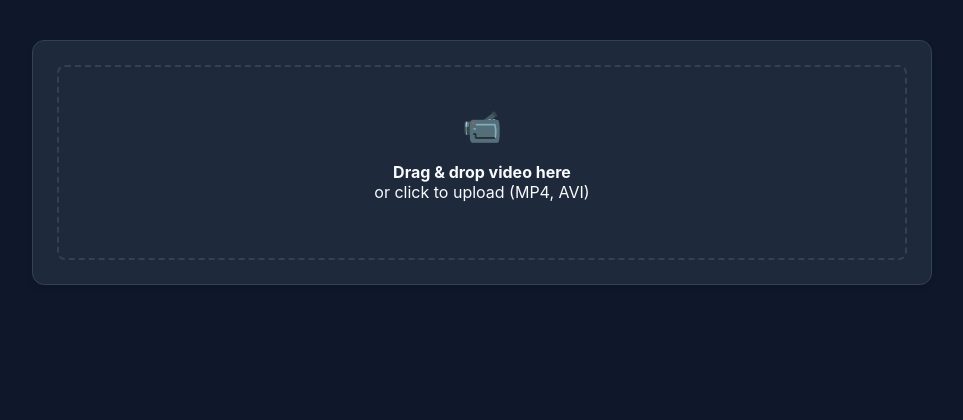
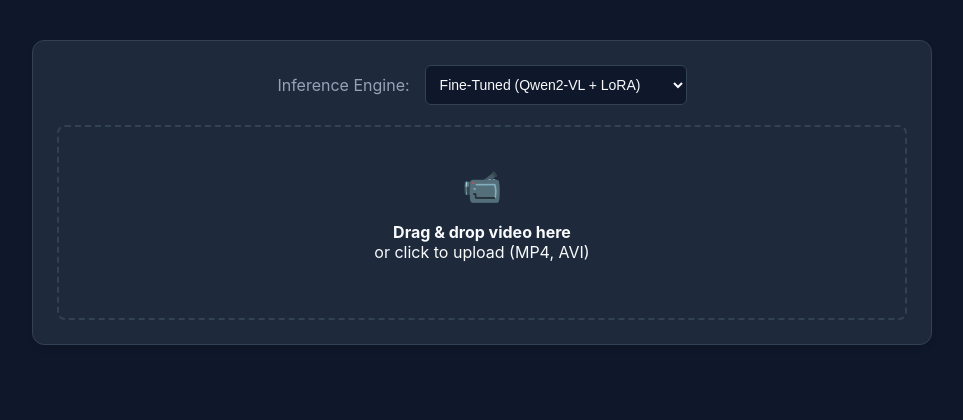
Before and after one commit to Amey-sd/VLM, a FastAPI app: page / in a window 1280 px wide. Shown: the part 100-520 px from the top of the page, without its empty margins (158-1121 px from the left). Run offline with FastAPI, Linux system fonts and the light colour scheme.

Commit message:
Final Commit
final commit for submission

````diff
--- a/app.py
+++ b/app.py
@@ -1,46 +1,50 @@
-from fastapi import FastAPI, File, UploadFile, HTTPException
+import os
+import shutil
+import tempfile
+import json
+import torch
+from fastapi import FastAPI, File, UploadFile, Form, HTTPException
 from fastapi.responses import HTMLResponse
 import uvicorn
-import tempfile
-import shutil
-import json
-import os
 from transformers import AutoProcessor, Qwen2VLForConditionalGeneration
-import torch
 from qwen_vl_utils import process_vision_info
 from peft import PeftModel
 
 app = FastAPI()
 
-print("Loading Qwen Model from transformers")
+# --- CONFIGURATION ---
+BASE_MODEL_ID = "Qwen/Qwen2-VL-2B-Instruct"
+ADAPTER_PATH = "./output_qwen_lora/final_adapter"
 
-device = torch.device("cuda" if torch.cuda.is_available() else "cpu")
-print(f"Using device: {device}")
-model = Qwen2VLForConditionalGeneration.from_pretrained(
-    "Qwen/Qwen2-VL-2B-Instruct",
+print(f"Loading Base Model: {BASE_MODEL_ID}...")
+device = "cuda" if torch.cuda.is_available() else "cpu"
+print(f"Device: {device}")
+
+# 1. Load Base Model
+base_model = Qwen2VLForConditionalGeneration.from_pretrained(
+    BASE_MODEL_ID,
     torch_dtype=torch.float16 if device == "cuda" else "auto",
     device_map="auto"
 )
+processor = AutoProcessor.from_pretrained(BASE_MODEL_ID)
 
-processor = AutoProcessor.from_pretrained("Qwen/Qwen2-VL-2B-Instruct")
+# 2. Load Adapter (if exists)
+has_adapter = False
+if os.path.exists(ADAPTER_PATH):
+    print(f"Loading LoRA Adapter from {ADAPTER_PATH}...")
+    model = PeftModel.from_pretrained(base_model, ADAPTER_PATH)
+    has_adapter = True
+else:
+    print("No adapter found. Running in Base Model only mode.")
+    model = base_model
 
-adapter = "./output_qwen_lora/final_adapter"
-
-model = PeftModel.from_pretrained(model, adapter, device_map="auto", torch_dtype=torch.float16 if device == "cuda" else "auto")
-print("Model loaded successfully")
+print("System Ready.")
 
 def clean_json_output(text: str):
-    """
-    LLMs often wrap JSON in markdown like ```json ... ```.
-    This function strips that out to parse the raw JSON.
-    """
     text = text.strip()
-    if text.startswith("```json"):
-        text = text[7:]
-    if text.startswith("```"):
-        text = text[3:]
-    if text.endswith("```"):
-        text = text[:-3]
+    if text.startswith("```json"): text = text[7:]
+    if text.startswith("```"): text = text[3:]
+    if text.endswith("```"): text = text[:-3]
     return text.strip()
 
 @app.get("/")
@@ -49,17 +53,17 @@ async def main():
         return HTMLResponse(content=f.read())
 
 @app.post("/predict")
-async def predict(file: UploadFile = File(...)):
-
-    # A. Save uploaded video to a temporary file
-    # Decord (used internally by Qwen) requires a file path, not bytes.
+async def predict(
+    file: UploadFile = File(...),
+    model_type: str = Form("finetuned")
+):
+    # A. Save Video
     with tempfile.NamedTemporaryFile(delete=False, suffix=".mp4") as temp_video:
         shutil.copyfileobj(file.file, temp_video)
         temp_video_path = temp_video.name
 
     try:
-        # B. Construct the Prompt
-        # We explicitly ask for the JSON schema required by the assignment.
+        # B. Prepare Inputs
         prompt_text = (
             "Analyze this warehouse packaging video. Identify the current operation.\n"
             "Output strictly valid JSON with these keys:\n"
@@ -67,30 +71,22 @@ async def predict(file: UploadFile = File(...)):
             "- temporal_segment (Object: start_frame, end_frame)\n"
             "- anticipated_next_operation (String)\n"
             "- confidence (Float 0-1)\n"
-            "Do not provide explanations, only the JSON object."
         )
 
-        messages = [
-            {
-                "role": "user",
-                "content": [
-                    {
-                        "type": "video",
-                        "video": temp_video_path,
-                        # Hints for efficient decoding (sample frames)
-                        "max_pixels": 360 * 420,
-                        "fps": 1.0, # Sample 1 frame per second to save memory/time
-                    },
-                    {"type": "text", "text": prompt_text},
-                ],
-            }
-        ]
+        messages = [{
+            "role": "user",
+            "content": [
+                {
+                    "type": "video",
+                    "video": temp_video_path,
+                    "max_pixels": 360 * 420,
+                    "fps": 1.0,
+                },
+                {"type": "text", "text": prompt_text},
+            ],
+        }]
 
-        # C. Prepare Inputs
-        text = processor.apply_chat_template(
-            messages, tokenize=False, add_generation_prompt=True
-        )
-
+        text = processor.apply_chat_template(messages, tokenize=False, add_generation_prompt=True)
         image_inputs, video_inputs = process_vision_info(messages)
 
         inputs = processor(
@@ -102,31 +98,33 @@ async def predict(file: UploadFile = File(...)):
         )
         inputs = inputs.to(device)
 
-        # D. Run Inference
-        # max_new_tokens=128 is enough for a small JSON object
-        generated_ids = model.generate(**inputs, max_new_tokens=128)
+        if model_type == "base" and has_adapter:
+            print("Running Inference: BASE MODEL (Adapter Disabled)")
+            with model.disable_adapter():
+                generated_ids = model.generate(**inputs, max_new_tokens=128)
+        else:
+            print(f"Running Inference: {'FINE-TUNED' if has_adapter else 'BASE (Fallback)'}")
+            generated_ids = model.generate(**inputs, max_new_tokens=128)
 
-        # Trim the input tokens from the output
+        # D. Decode
         generated_ids_trimmed = [
             out_ids[len(in_ids) :] for in_ids, out_ids in zip(inputs.input_ids, generated_ids)
         ]
-
         output_text = processor.batch_decode(
             generated_ids_trimmed, skip_special_tokens=True, clean_up_tokenization_spaces=False
         )[0]
 
-        # E. Parse Output
+        # E. Parse
         cleaned_json = clean_json_output(output_text)
-
         try:
             result_data = json.loads(cleaned_json)
-            # Inject the clip ID as requested
             result_data["clip_id"] = file.filename
+            result_data["model_used"] = model_type
         except json.JSONDecodeError:
-            # Fallback if model outputs bad JSON (common in early phases)
             result_data = {
                 "clip_id": file.filename,
-                "error": "Model failed to generate valid JSON",
+                "model_used": model_type,
+                "error": "Model output invalid JSON",
                 "raw_output": output_text
             }
 
@@ -134,12 +132,9 @@ async def predict(file: UploadFile = File(...)):
 
     except Exception as e:
         raise HTTPException(status_code=500, detail=str(e))
-
     finally:
-        # F. Cleanup: Delete the temp file to save disk space
         if os.path.exists(temp_video_path):
             os.remove(temp_video_path)
 
 if __name__ == "__main__":
-    import uvicorn
-    uvicorn.run(app, host="0.0.0.0", port=8000, reload=False)
+    uvicorn.run(app, host="0.0.0.0", port=8000)
--- a/requirements.txt
+++ b/requirements.txt
@@ -11,3 +11,6 @@ numpy
 pandas
 openpack-toolkit
 tqdm
+peft
+trl
+bitsandbytes
--- a/templates/home.html
+++ b/templates/home.html
@@ -52,6 +52,25 @@
             box-shadow: 0 4px 6px -1px rgba(0, 0, 0, 0.1);
         }
 
+        /* Controls */
+        .controls {
+            display: flex;
+            gap: 15px;
+            margin-bottom: 20px;
+            align-items: center;
+            justify-content: center;
+        }
+
+        select {
+            background: var(--bg-color);
+            color: var(--text-primary);
+            border: 1px solid var(--border);
+            padding: 10px;
+            border-radius: 6px;
+            font-size: 14px;
+            cursor: pointer;
+        }
+
         /* Upload Zone */
         .upload-zone {
             border: 2px dashed var(--border);
@@ -82,7 +101,7 @@
 
         /* Video Preview */
         #video-preview-container {
-            display: none; /* Hidden by default */
+            display: none;
             margin-top: 20px;
         }
 
@@ -145,7 +164,6 @@
             font-size: 0.9rem;
         }
 
-        /* Loading Spinner */
         .loader {
             display: none;
             border: 3px solid rgba(255,255,255,0.1);
@@ -170,28 +188,31 @@
         </header>
 
         <div class="card">
-            <!-- Upload Section -->
+            <!-- Model Selection -->
+            <div class="controls">
+                <label for="model-selector" style="color: var(--text-secondary);">Inference Engine:</label>
+                <select id="model-selector">
+                    <option value="finetuned">Fine-Tuned (Qwen2-VL + LoRA)</option>
+                    <option value="base">Base Model (Qwen2-VL Zero-Shot)</option>
+                </select>
+            </div>
+
             <div class="upload-zone" id="drop-zone">
                 <span class="icon">📹</span>
                 <p><strong>Drag & drop video here</strong><br>or click to upload (MP4, AVI)</p>
                 <input type="file" id="file-input" accept="video/*">
             </div>
 
-            <!-- Video Preview -->
             <div id="video-preview-container">
-                <p class="metric-label">Input Video (Simulating Warehouse Stream)</p>
+                <p class="metric-label">Input Video Stream</p>
                 <video id="video-player" controls></video>
                 <button id="analyze-btn" class="btn">Analyze Temporal Sequence</button>
             </div>
 
-            <!-- Loading State -->
             <div id="loader" class="loader"></div>
 
-            <!-- Results Section -->
             <div id="results-area">
                 <h3 style="margin-top:0;">Model Prediction</h3>
-
-                <!-- Key Metrics Visualization -->
                 <div class="metrics-grid">
                     <div class="metric-box">
                         <span class="metric-label">Dominant Operation</span>
@@ -206,8 +227,6 @@
                         <span class="metric-value" style="color: var(--success);" id="res-next">--</span>
                     </div>
                 </div>
-
-                <!-- Raw JSON Output -->
                 <p class="metric-label">Raw JSON Output</p>
                 <pre id="json-output"></pre>
             </div>
@@ -223,15 +242,10 @@
         const loader = document.getElementById('loader');
         const resultsArea = document.getElementById('results-area');
         const jsonOutput = document.getElementById('json-output');
+        const modelSelector = document.getElementById('model-selector');
 
-        // 1. Handle File Selection
         fileInput.addEventListener('change', handleFileSelect);
-
-        // Drag and Drop Visuals
-        dropZone.addEventListener('dragover', (e) => {
-            e.preventDefault();
-            dropZone.classList.add('dragover');
-        });
+        dropZone.addEventListener('dragover', (e) => { e.preventDefault(); dropZone.classList.add('dragover'); });
         dropZone.addEventListener('dragleave', () => dropZone.classList.remove('dragover'));
         dropZone.addEventListener('drop', (e) => {
             e.preventDefault();
@@ -243,20 +257,17 @@
         function handleFileSelect() {
             const file = fileInput.files[0];
             if (file) {
-                // Show video preview
                 const url = URL.createObjectURL(file);
                 videoPlayer.src = url;
                 videoContainer.style.display = 'block';
-                resultsArea.style.display = 'none'; // Hide old results
+                resultsArea.style.display = 'none';
             }
         }
 
-        // 2. Handle API Call
         analyzeBtn.addEventListener('click', async () => {
             const file = fileInput.files[0];
             if (!file) return alert("Please select a video first.");
 
-            // UI State: Loading
             analyzeBtn.disabled = true;
             analyzeBtn.innerText = "Processing Video Frames...";
             loader.style.display = 'block';
@@ -264,19 +275,17 @@
 
             const formData = new FormData();
             formData.append('file', file);
+            // SEND THE SELECTED MODEL TYPE
+            formData.append('model_type', modelSelector.value);
 
             try {
-                // NOTE: Assumes your FastAPI backend is running on localhost:8000
                 const response = await fetch('http://localhost:8000/predict', {
                     method: 'POST',
                     body: formData
                 });
 
                 if (!response.ok) throw new Error(`Server Error: ${response.statusText}`);
-
                 const data = await response.json();
-
-                // UI State: Success
                 displayResults(data);
 
             } catch (error) {
@@ -284,7 +293,6 @@
                 jsonOutput.textContent = "Error: " + error.message;
                 resultsArea.style.display = 'block';
             } finally {
-                // Reset UI
                 analyzeBtn.disabled = false;
                 analyzeBtn.innerText = "Analyze Temporal Sequence";
                 loader.style.display = 'none';
@@ -293,21 +301,12 @@
 
         function displayResults(data) {
             resultsArea.style.display = 'block';
-
-            // Populate Metric Boxes (Safe access with optional chaining)
             document.getElementById('res-operation').textContent = data.dominant_operation || "Unknown";
             document.getElementById('res-confidence').textContent = data.confidence ? (data.confidence * 100).toFixed(1) + '%' : "N/A";
             document.getElementById('res-next').textContent = data.anticipated_next_operation || "None";
-
-            // Populate JSON Block
             jsonOutput.textContent = JSON.stringify(data, null, 2);
-
-            // Optional: Jump video to start frame if available
             if (data.temporal_segment && data.temporal_segment.start_frame) {
-                // Assuming 30fps roughly - this is an estimation for UI niceness
-                // In production, backend should send start_time_seconds
-                const fps = 30;
-                videoPlayer.currentTime = data.temporal_segment.start_frame / fps;
+                videoPlayer.currentTime = data.temporal_segment.start_frame / 30;
             }
         }
     </script>
````
Also changed, not shown: ARCHITECTURE.md (added, +53 -0 lines), ysis/agents.md (+1 -1 lines), README.md.
